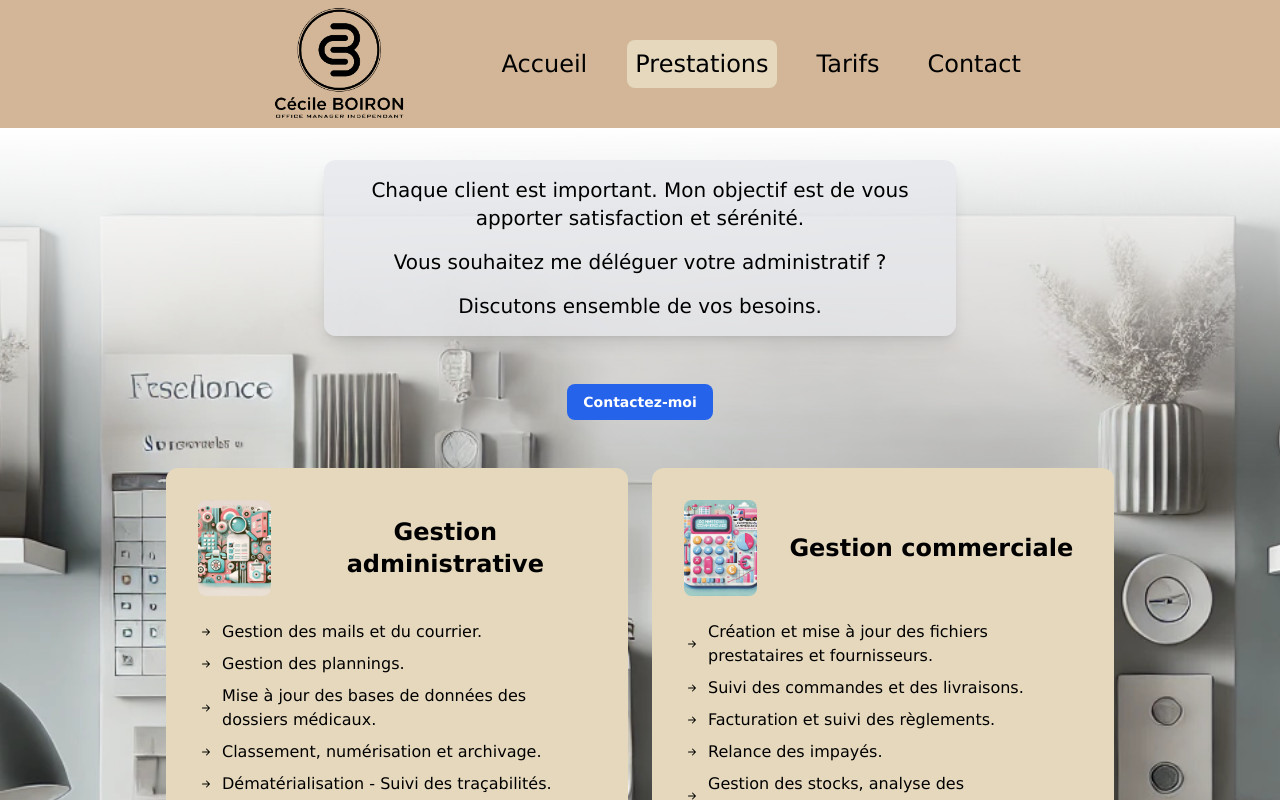
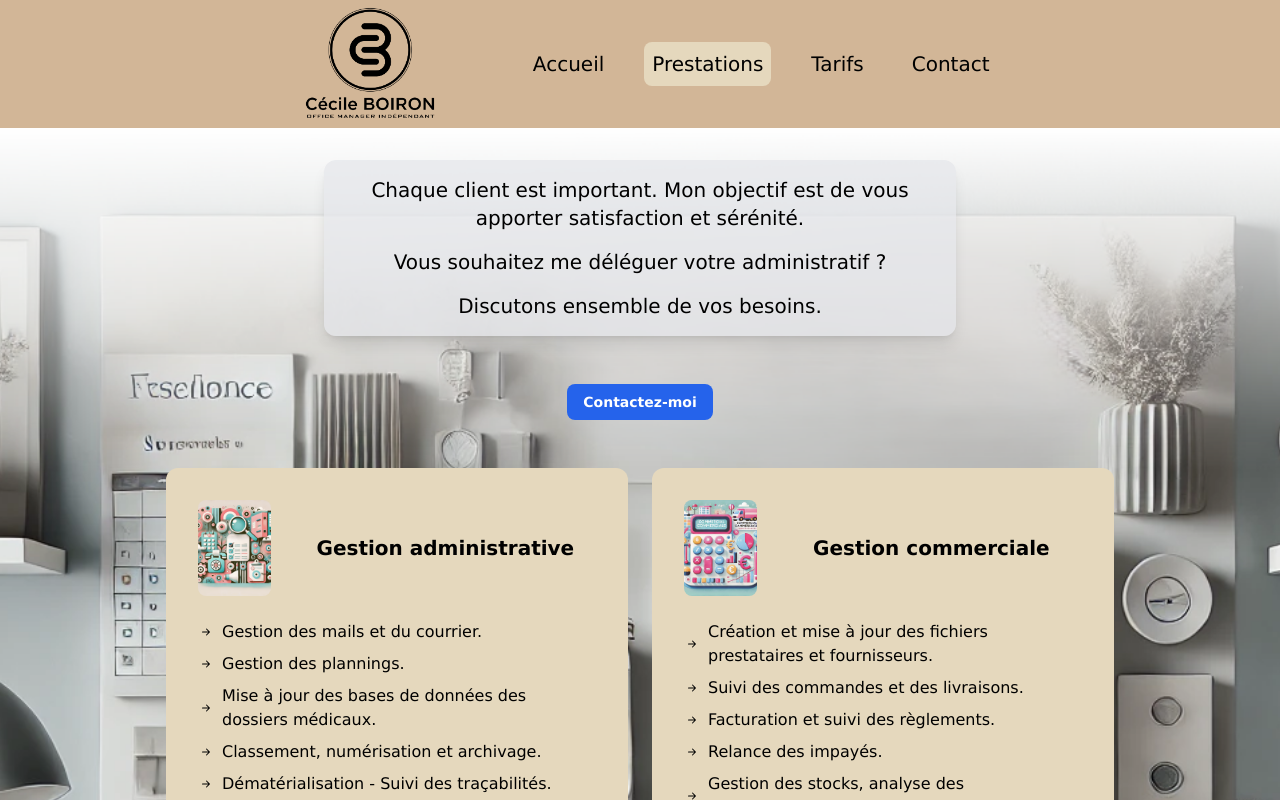
Before and after one commit to YannickMath/office_manager, a Next.js app: page /services in a window 1280 px wide. Shown: the top 800 px of the page. Built offline with nearby package versions, Linux system fonts and the light colour scheme.

Commit message:
review text size

```diff
--- a/src/app/components/headerMenu/headerMenu.tsx
+++ b/src/app/components/headerMenu/headerMenu.tsx
@@ -39,7 +39,7 @@ const HeaderMenu = () => {
   return (
     <div className="relative flex flex-row w-full h-full bg-customBrown justify-center text-xs phone:gap-8 items-center p-4">
       <Image src="/LOGO_CB_Noire.png" alt="logo" width={180} height={180} />
-      <nav className="hidden md:flex h-full items-center phone:text-xl text-2xl gap-8 phone:ml-0 ml-[5%]">
+      <nav className="hidden md:flex h-full items-center phone:text-xl text-xl gap-8 phone:ml-0 ml-[5%]">
         {items.map(({ url, label }, index) => (
           <div key={index} className="list-none">
             <Link href={url}>
--- a/src/app/components/welcome/prestations.tsx
+++ b/src/app/components/welcome/prestations.tsx
@@ -43,7 +43,7 @@ const Prestations = () => {
     <CardContainer width="w-1/2 phone:w-3/4 phone:mb-6">
       <div className="flex flex-col items-center gap-12 phone:gap-6 p-2">
         <div>
-          <h2 className="text-2xl phone:text-xl">Mes prestations</h2>
+          <h2 className="text-xl phone:text-lg">Mes prestations</h2>
         </div>
         <div
           className="flex flex-row gap-4
--- a/src/app/hooks/useServices.tsx
+++ b/src/app/hooks/useServices.tsx
@@ -132,7 +132,7 @@ const useServices = () => {
               className="rounded-lg"
             />
           </div>
-          <h2 className="w-full text-2xl phone:text-lg font-bold text-center">
+          <h2 className="w-full text-xl phone:text-lg font-bold text-center">
             {label}
           </h2>
         </div>
--- a/src/app/tarifs/page.tsx
+++ b/src/app/tarifs/page.tsx
@@ -36,7 +36,7 @@ const Tarifs = () => {
             >
               <div className="flex justify-center items-center gap-4">
                 {icon}
-                <h2 className="text-2xl phone:text-xl">{title}</h2>
+                <h2 className="text-xl phone:text-lg">{title}</h2>
               </div>
               <div className="flex flex-col w-full justify-center items-center gap-2 phone:text-wrap text-center">
                 <p className="text-lg ">{description}</p>
```
